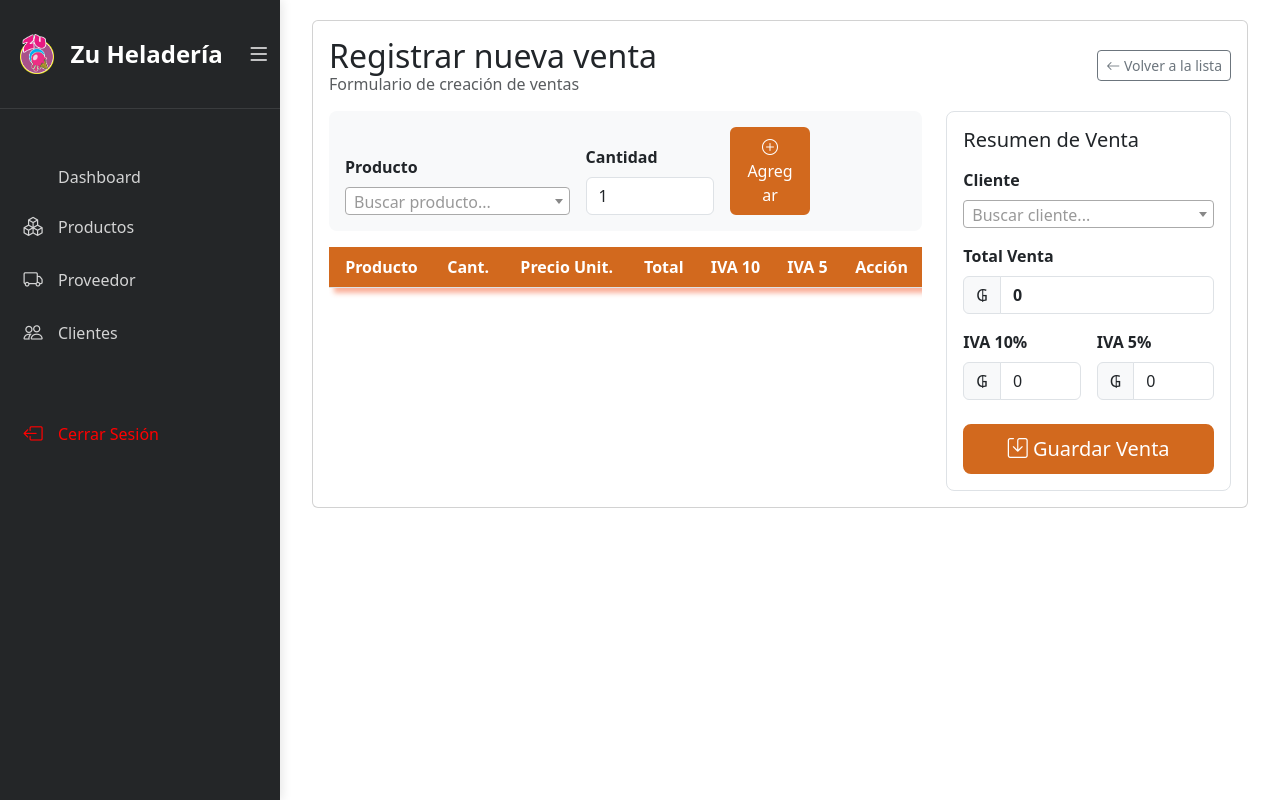
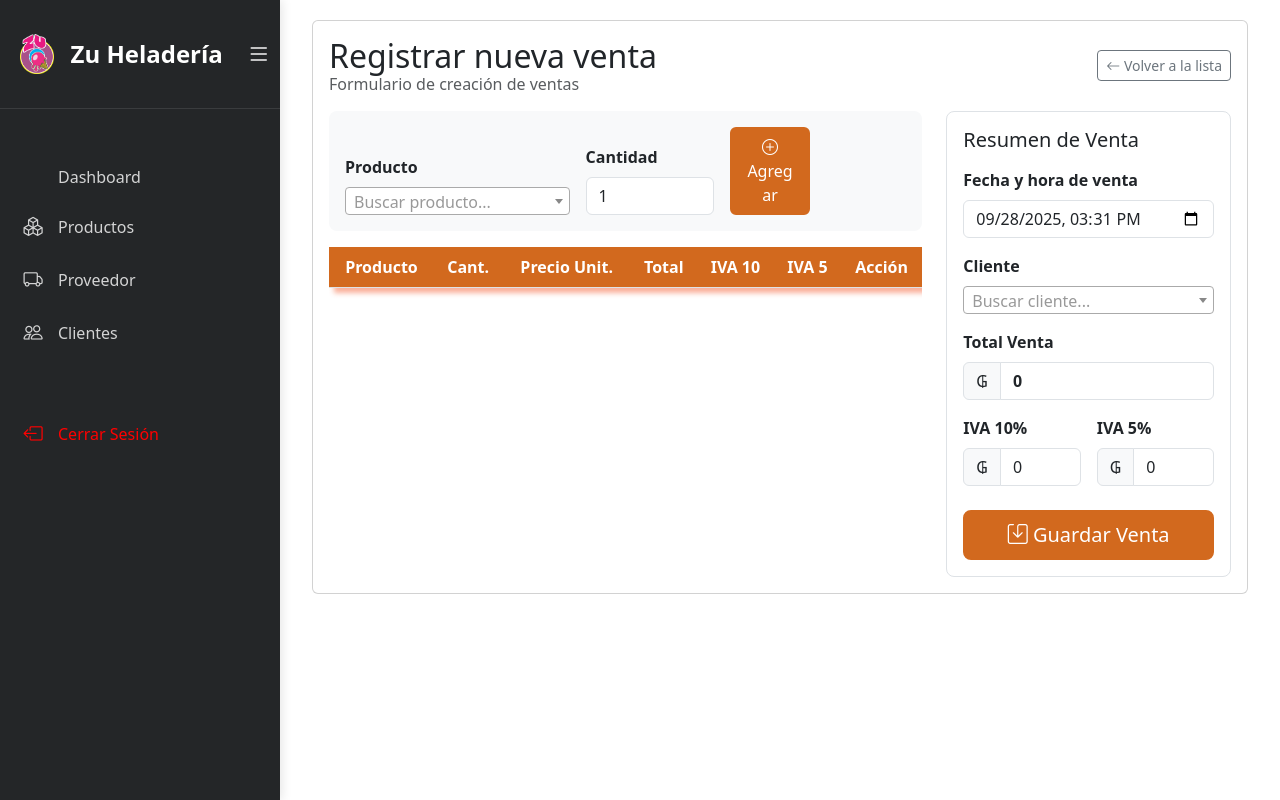
Before and after one commit to rodsavic/Heladeria, a Django app: page /ventas/crear_venta/ in a window 1280 px wide. Run offline with Django 3.2, Linux system fonts and the light colour scheme; tables that the repository leaves empty hold one stand-in row (values such as "Sample post"); lists and menus that the app fills with data are empty; some libraries are stand-ins or nearby versions.

Commit message:
feature: input datetime

```diff
--- a/apps/templates/ventas/crear_venta.html
+++ b/apps/templates/ventas/crear_venta.html
@@ -176,6 +176,12 @@
                             <h5 class="mb-3 text-center text-lg-start">Resumen de Venta</h5>
 
                             <div class="mb-3">
+                                <label class="form-label fw-semibold" for="fecha_venta">Fecha y hora de venta</label>
+                                <input type="datetime-local" class="form-control" name="fecha_venta" id="fecha_venta"
+                                       value="{{ now|date:'Y-m-d\\TH:i' }}">
+                            </div>
+
+                            <div class="mb-3">
                                 <label class="form-label fw-semibold" for="cliente">Cliente</label>
                                 <select class="form-control" name="cliente" id="cliente">
                                     <option value="">Seleccionar cliente...</option>
--- a/apps/ventas/models.py
+++ b/apps/ventas/models.py
@@ -1,12 +1,13 @@
 from django.db import models
 
+from django.utils import timezone
 from apps.clientes.models import Cliente
 from apps.productos.models import Producto
 from apps.tipo_pago.models import TipoPago
 
 class Venta(models.Model):
     id_venta = models.BigAutoField(primary_key=True)
-    fecha_venta = models.DateTimeField(db_column='fecha_venta', auto_now_add=True)
+    fecha_venta = models.DateTimeField(db_column='fecha_venta', default=timezone.now)
     total_iva_10 = models.FloatField(db_column='total_iva_10', null=False)
     total_iva_5 = models.FloatField(db_column='total_iva_5', null=False)
     total_venta = models.FloatField(db_column='total_venta', null=False)
--- a/apps/ventas/views.py
+++ b/apps/ventas/views.py
@@ -70,9 +70,17 @@ def ventasCreateView(request):
             pago_pos = float(request.POST.get('pos', 0) or 0)
             pago_efectivo = float(request.POST.get('efectivo', 0) or 0)
             pago_transferencia = float(request.POST.get('transferencia', 0) or 0)
+            fecha_venta_str = request.POST.get('fecha_venta')
+
+            # Si el usuario no toca nada, queda la actual
+            if fecha_venta_str:
+                fecha_venta = datetime.strptime(fecha_venta_str, "%Y-%m-%dT%H:%M")
+            else:
+                fecha_venta = timezone.now()
 
 
             nueva_venta = Venta.objects.create(
+                fecha_venta=fecha_venta,
                 total_iva_10 = total_iva_10,
                 total_iva_5 = total_iva_5,
                 id_cliente = Cliente.objects.get(id_cliente=id_cliente),
@@ -137,7 +145,8 @@ def ventasCreateView(request):
     context = {
         'productos':productos,
         'clientes':clientes,
-        'tipos_de_pago':tipos_de_pago
+        'tipos_de_pago':tipos_de_pago,
+        'now': timezone.now()
     }
 
     return render(request, 'ventas/crear_venta.html', context=context)
```
